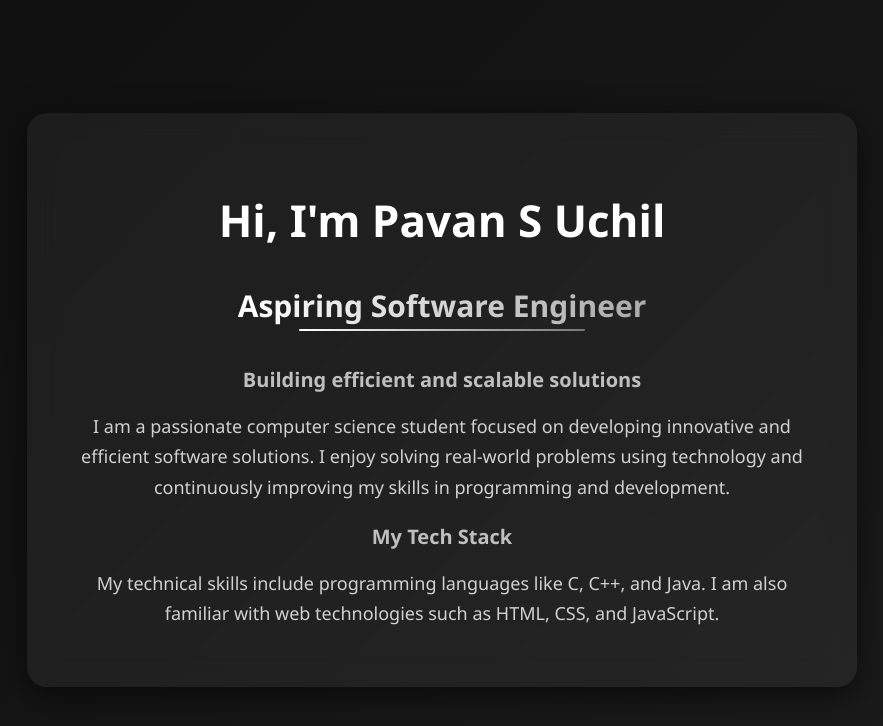
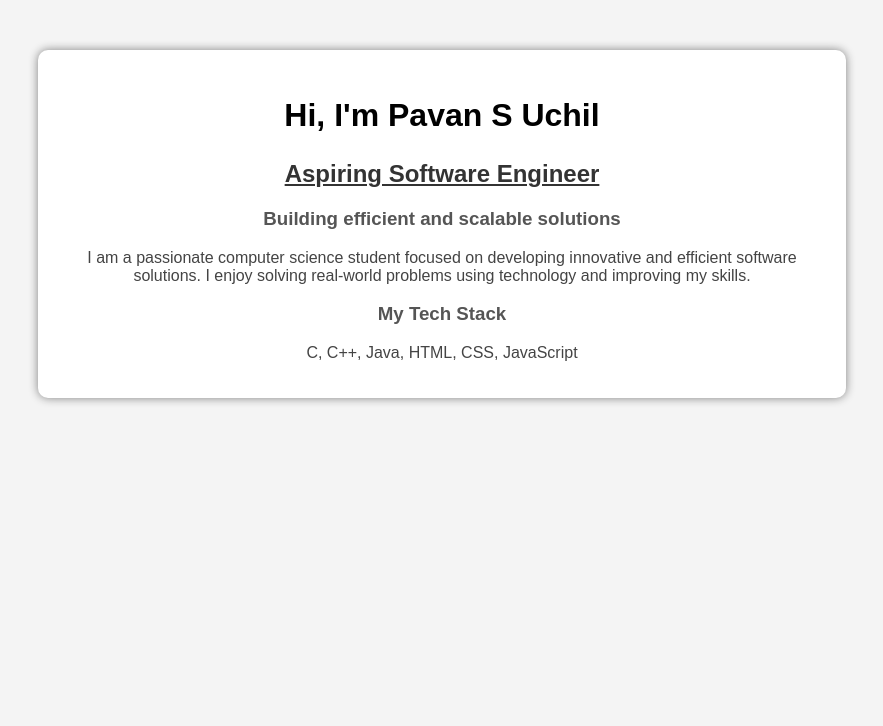
Before and after one commit to pavansuchil/sem4-fet, a plain HTML site: page assignment/one_css.html in a window 1280 px wide. Shown: the whole page, without its empty margins (198-1081 px from the left). Drawn offline with Linux system fonts and the light colour scheme.

Commit message:
Update one_css.html

```diff
--- a/assignment/one_css.html
+++ b/assignment/one_css.html
@@ -1,115 +1,63 @@
 <!DOCTYPE html>
 <html>
 <head>
-    <title>My Portfolio - Mission Statement</title>
+    <title>My Portfolio</title>
 
     <style>
         body {
+            font-family: Arial, sans-serif;
+            background-color: #f4f4f4;
             margin: 0;
-            height: 100vh;
-            display: flex;
-            justify-content: center;
-            align-items: center;
-            font-family: 'Segoe UI', Tahoma, Geneva, Verdana, sans-serif;
-            background: linear-gradient(135deg, #0f0f0f, #1c1c1c);
-            color: #fff;
+            text-align: center;
         }
 
         section {
-            max-width: 750px;
-            padding: 40px;
-            border-radius: 20px;
-            backdrop-filter: blur(15px);
-            background: rgba(255, 255, 255, 0.05);
-            box-shadow: 0 8px 32px rgba(0,0,0,0.6);
-            text-align: center;
-            animation: fadeIn 1.2s ease-in-out;
+            background: white;
+            margin: 50px auto;
+            padding: 20px;
+            width: 60%;
+            border-radius: 10px;
+            box-shadow: 0 0 10px gray;
         }
 
         h1 {
-            font-size: 44px;
-            margin-bottom: 10px;
-            font-weight: 700;
-            color: #ffffff;
+            font-size: 32px;
         }
 
         h2 {
-            font-size: 30px;
-            margin-bottom: 20px;
+            color: #333;
+            text-decoration: underline;
         }
 
         h3 {
-            font-size: 20px;
-            margin-top: 20px;
-            margin-bottom: 10px;
-            color: #bfbfbf;
+            color: #555;
         }
 
         p {
-            font-size: 18px;
-            line-height: 1.7;
-            color: #d1d1d1;
-        }
-
-        /* Black/Silver Gradient Text */
-        .highlight {
-            background: linear-gradient(90deg, #ffffff, #aaaaaa);
-            -webkit-background-clip: text;
-            -webkit-text-fill-color: transparent;
-            font-weight: 600;
-            position: relative;
-            display: inline-block;
-        }
-
-        /* Elegant underline */
-        .highlight::after {
-            content: "";
-            position: absolute;
-            width: 70%;
-            height: 2px;
-            background: linear-gradient(to right, #ffffff, #777777);
-            left: 15%;
-            bottom: -5px;
-            border-radius: 10px;
-        }
-
-        @keyframes fadeIn {
-            from {
-                opacity: 0;
-                transform: translateY(30px);
-            }
-            to {
-                opacity: 1;
-                transform: translateY(0);
-            }
-        }
-
-        section:hover {
-            transform: scale(1.02);
-            transition: 0.3s ease;
+            font-size: 16px;
+            color: #444;
         }
     </style>
 </head>
 
 <body>
+
     <section>
         <h1>Hi, I'm Pavan S Uchil</h1>
-        <h2 class="highlight">Aspiring Software Engineer</h2>
+        <h2>Aspiring Software Engineer</h2>
         <h3>Building efficient and scalable solutions</h3>
 
         <p>
             I am a passionate computer science student focused on developing
             innovative and efficient software solutions. I enjoy solving
-            real-world problems using technology and continuously improving
-            my skills in programming and development.
+            real-world problems using technology and improving my skills.
         </p>
 
         <h3>My Tech Stack</h3>
         <p>
-            My technical skills include programming languages like C, C++,
-            and Java. I am also familiar with web technologies such as
-            HTML, CSS, and JavaScript.
+            C, C++, Java, HTML, CSS, JavaScript
         </p>
     </section>
+
 </body>
 </html>
```
